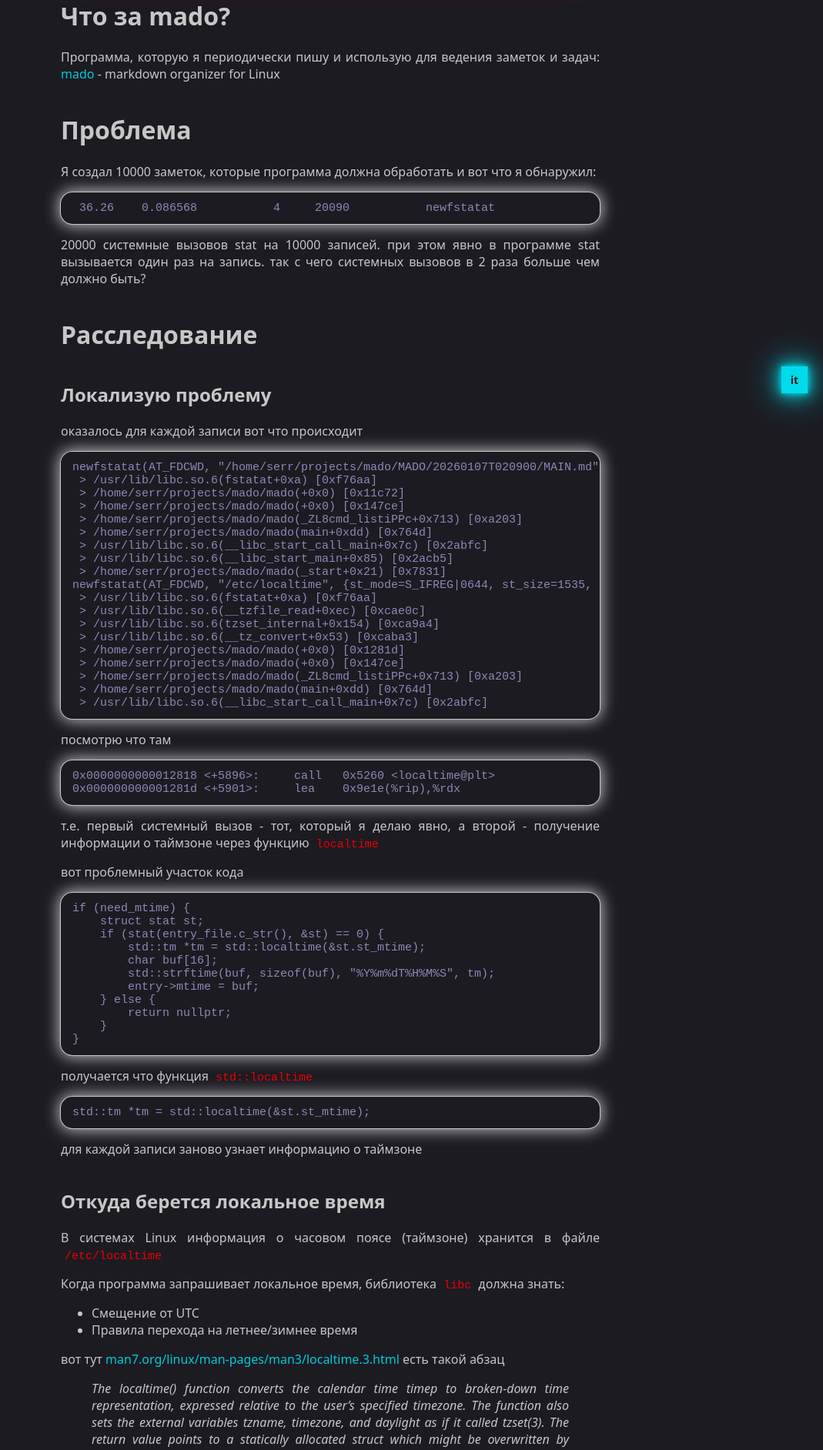
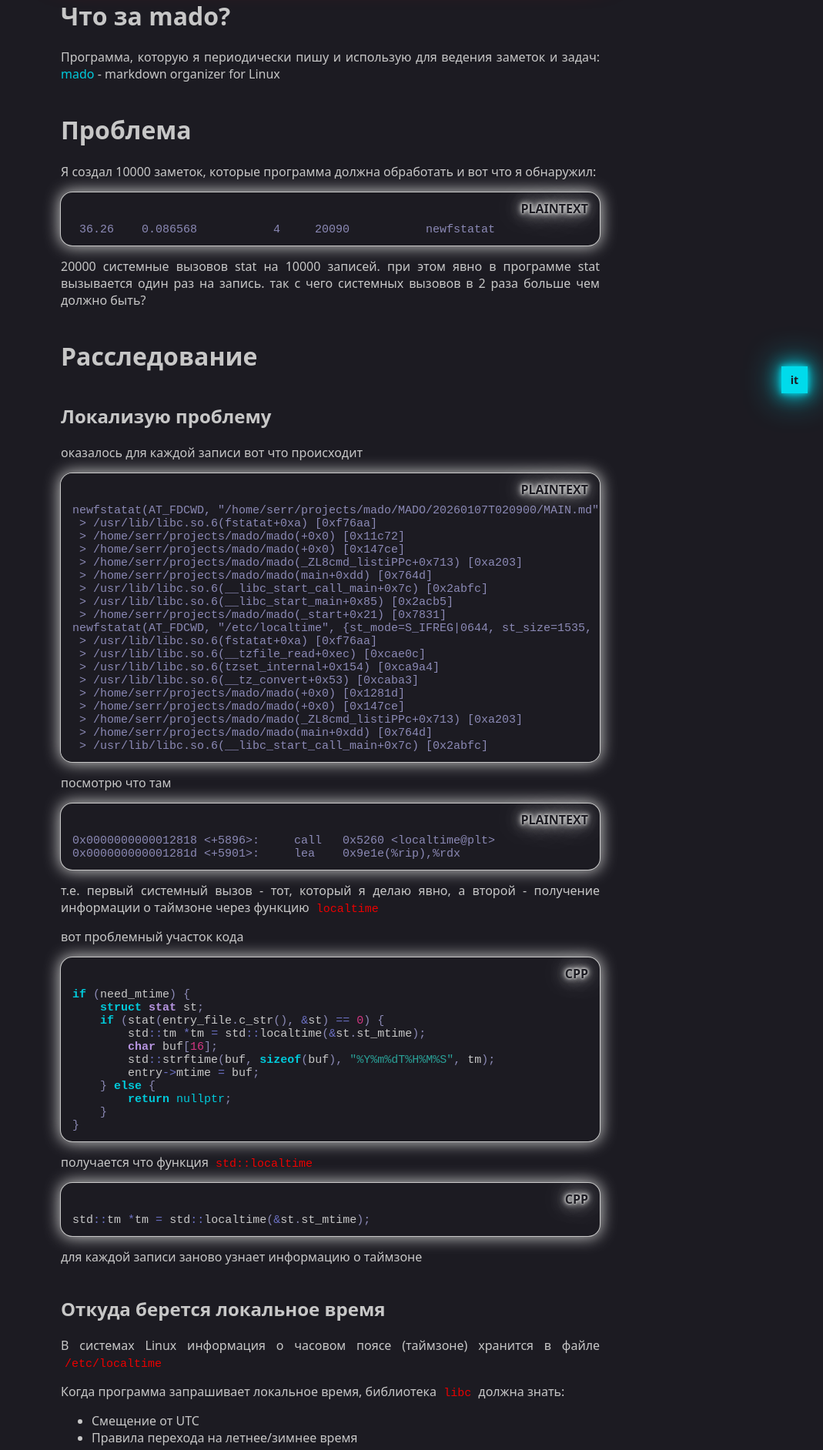
Before and after one commit to laserattack/laserattack.github.io, a Jekyll site: the page built from _posts/2026-08-18-stat-syscall-reduce-mado.markdown, in a window 1280 px wide. Shown: the part 369-2253 px from the top of the page at 77% size, without its empty margins (211-1280 px from the left). Built offline with Jekyll 4.4.1, drawn with Linux system fonts in a browser that asks for light colours; some of the changed text lies outside the part shown.

Commit message:
Add language labels to code blocks

````diff
--- a/_posts/2026-08-18-stat-syscall-reduce-mado.markdown
+++ b/_posts/2026-08-18-stat-syscall-reduce-mado.markdown
@@ -63,7 +63,7 @@
 
 вот проблемный участок кода
 
-```
+``` cpp
 if (need_mtime) {
     struct stat st;
     if (stat(entry_file.c_str(), &st) == 0) {
@@ -79,7 +79,7 @@
 
 получается что функция `std::localtime`
 
-```
+``` cpp
 std::tm *tm = std::localtime(&st.st_mtime);
 ```
 
@@ -130,7 +130,7 @@
 
 поменял `std::localtime` на `localtime_r`
 
-```
+``` diff
 modified   libmado/mado.cpp
 @@ -228,9 +228,10 @@ Mado_Entry::parse(const Mado_Config *cfg,
      if (need_mtime) {
--- a/assets/page.css
+++ b/assets/page.css
@@ -211,6 +211,35 @@
   transform: translateY(-4px);
 }
 
+div.highlighter-rouge {
+  position: relative;
+}
+
+div.highlighter-rouge::before {
+  content: attr(data-language);
+  position: absolute;
+  top: 10px;
+  right: 15px;
+  color: #1c1b22;
+  font-size: 16px;
+  font-weight: bold;
+  text-shadow:
+    0 0 3px #C7C7C7,
+    0 0 3px #C7C7C7,
+    0 0 7.5px #C7C7C7,
+    0 0 7.5px #C7C7C7,
+    0 0 15px #C7C7C7,
+    0 0 22.5px #C7C7C7,
+    0 0 45px #C7C7C7;
+  font-family: system-ui, sans-serif;
+  text-transform: uppercase;
+  pointer-events: none;
+}
+
+div.highlighter-rouge pre {
+  padding-top: 40px;
+}
+
 /* black color theme for code highlight */
 .highlight {
   background: #1c1b22;
````
Also changed, not shown: _layouts/default.html (+10 -0 lines), _layouts/page.html (+10 -0 lines).
